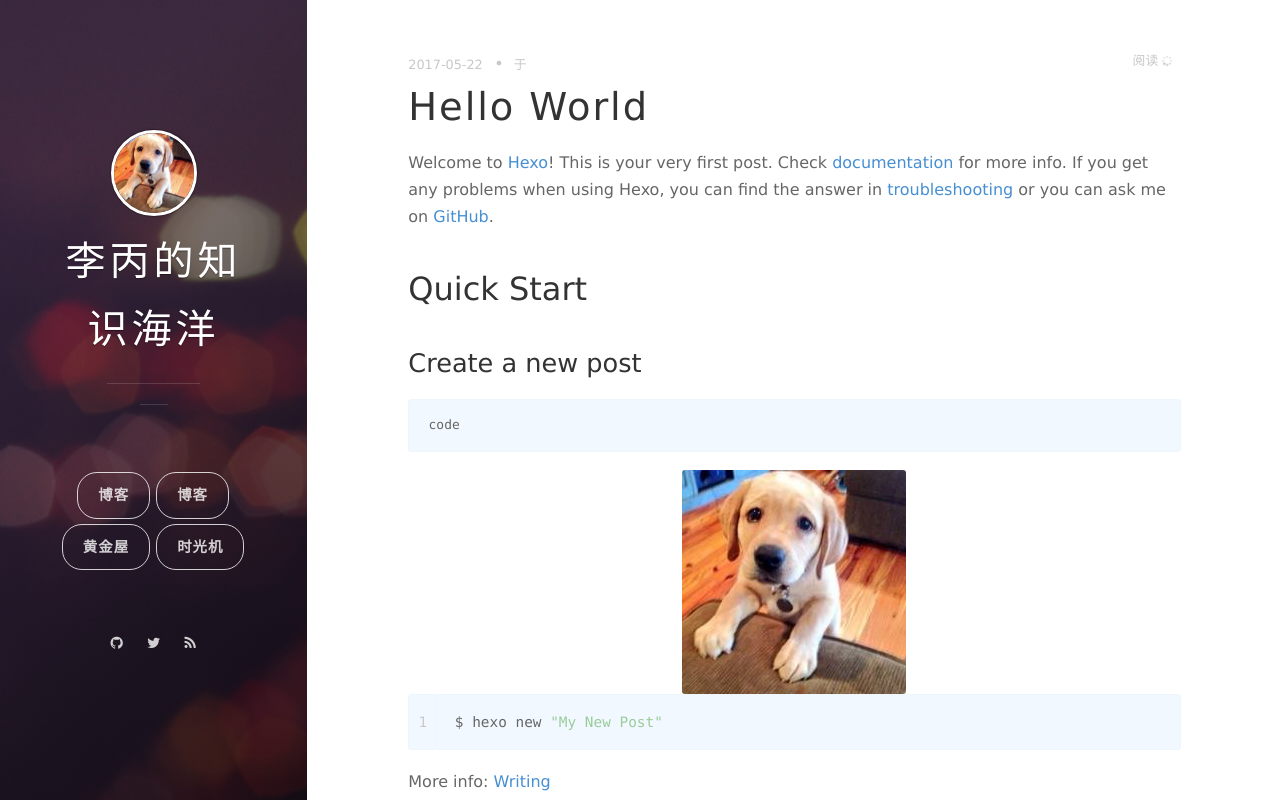
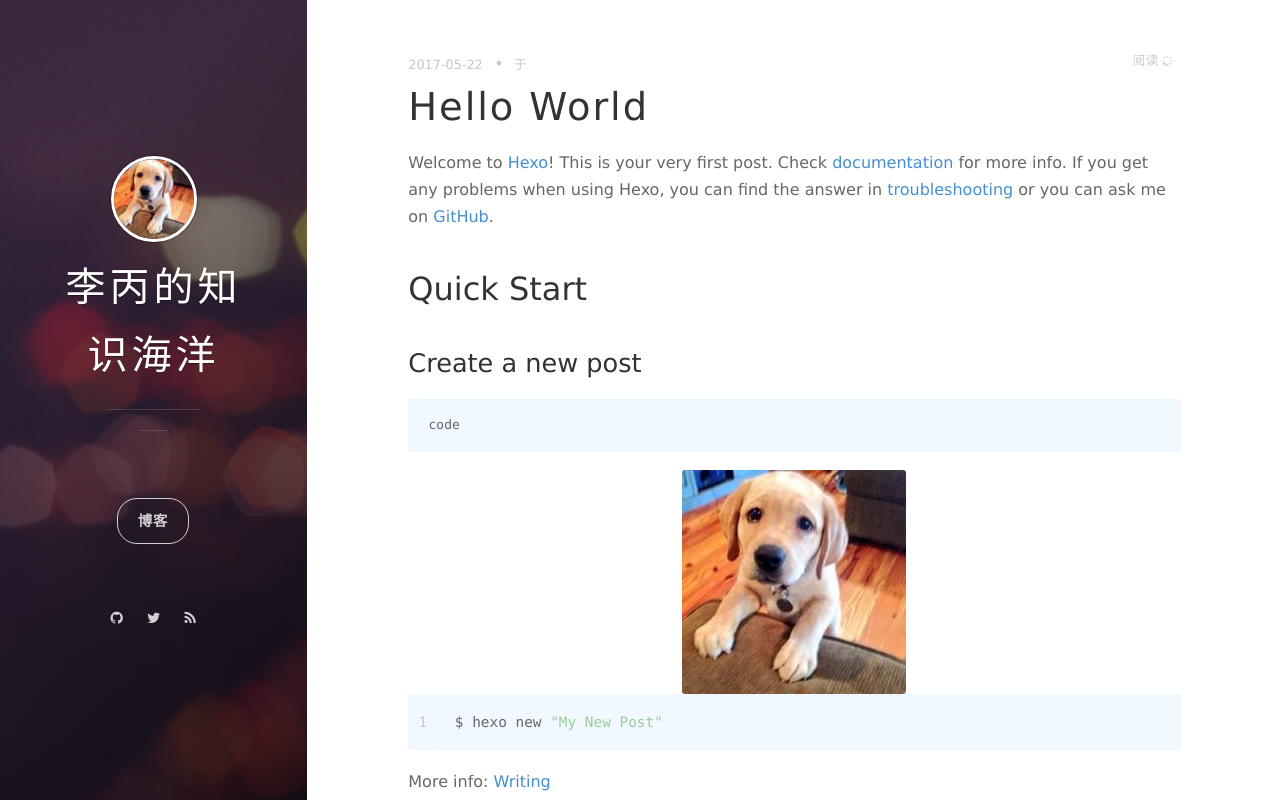
Before and after one commit to tom-libing/Blog, a plain HTML site: page 2017/05/22/hello-world/index.html in a window 1280 px wide. Shown: the top 802 px of the page. Drawn offline with nearby package versions, Linux system fonts and the light colour scheme; some packages are replaced by stand-ins of ours; a script that the page names is missing; files whose address does not match are found by name.

Commit message:
Site updated: 2017-05-22 01:46:57

```diff
--- a/2017/05/22/hello-world/index.html
+++ b/2017/05/22/hello-world/index.html
@@ -71,12 +71,6 @@ Quick">
           <nav class="cover-navigation cover-navigation--primary">
             <ul class="navigation">
               <li class="navigation__item"><a href="/#blog" title="访问博客" class="blog-button">博客</a></li>
-
-              <li class="navigation__item"><a href="/blog">博客</a></li>
-
-              <li class="navigation__item"><a href="/favourite">黄金屋</a></li>
-
-              <li class="navigation__item"><a href="/favourite/time.html">时光机</a></li>
 
             </ul>
           </nav>
```
Also changed, not shown: archives/2017/05/index.html (+0 -6 lines), archives/2017/index.html (+0 -6 lines), archives/index.html (+0 -6 lines), index.html (+0 -6 lines).
